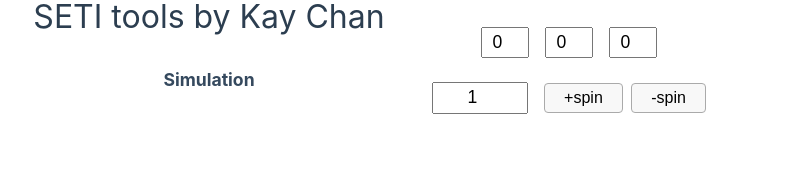
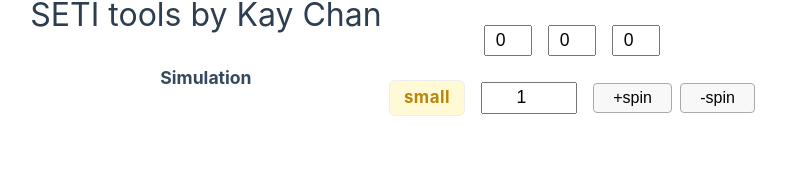
Before and after one commit to wwboy6/seti, a Vue app: page /simulation in a window 1280 px wide. Shown: the part 153-323 px from the top of the page, without its empty margins (251-1037 px from the left). Built offline with nearby package versions, Linux system fonts and the light colour scheme; the HTML template or start-up script is replaced by a standard one.

Commit message:
feat: spin count label

```diff
--- a/src/views/SimulationView.vue
+++ b/src/views/SimulationView.vue
@@ -12,6 +12,7 @@
       </label>
     </div>
     <div class="spin-row">
+      <span class="spin-label" :class="spinTypeClass" >{{ spinTypeLabel }}</span>
       <input
         type="number"
         v-model.number="spinNumber"
@@ -58,6 +59,27 @@
 
 <script setup lang="ts">
 import { ref, nextTick } from 'vue'
+import { computed } from 'vue'
+
+const spinType = computed(() => {
+  const rem = spinNumber.value % 3
+  if (rem === 1) return 'small'
+  if (rem === 2) return 'middle'
+  return 'large'
+})
+
+const spinTypeLabel = computed(() => {
+  if (spinType.value === 'small') return 'small'
+  if (spinType.value === 'middle') return 'middle'
+  return 'large'
+})
+
+const spinTypeClass = computed(() => {
+  if (spinType.value === 'small') return 'spin-label-small'
+  if (spinType.value === 'middle') return 'spin-label-middle'
+  return 'spin-label-large'
+})
+
 const showButtons = ref(false)
 
 const spinNumber = ref(1)
@@ -175,6 +197,30 @@ function rotationStyle(idx: number) {
   margin-bottom: 1.5rem;
   gap: 0.5rem;
 }
+.spin-label {
+  display: inline-block;
+  width: 76px;
+  text-align: center;
+  font-weight: bold;
+  font-size: 1.05rem;
+  border-radius: 6px;
+  margin-right: 0.5rem;
+  padding: 0.2rem 0.5rem;
+  letter-spacing: 0.5px;
+  border: 1px solid #eee;
+}
+.spin-label-small {
+  background: #fff9d6;
+  color: #b8860b;
+}
+.spin-label-middle {
+  background: #ffe5cc;
+  color: #d2691e;
+}
+.spin-label-large {
+  background: #e6f0ff;
+  color: #1e3a8a;
+}
 .spin-input {
   font-size: 1.1rem;
   padding: 0.2rem 0.4rem;
```
